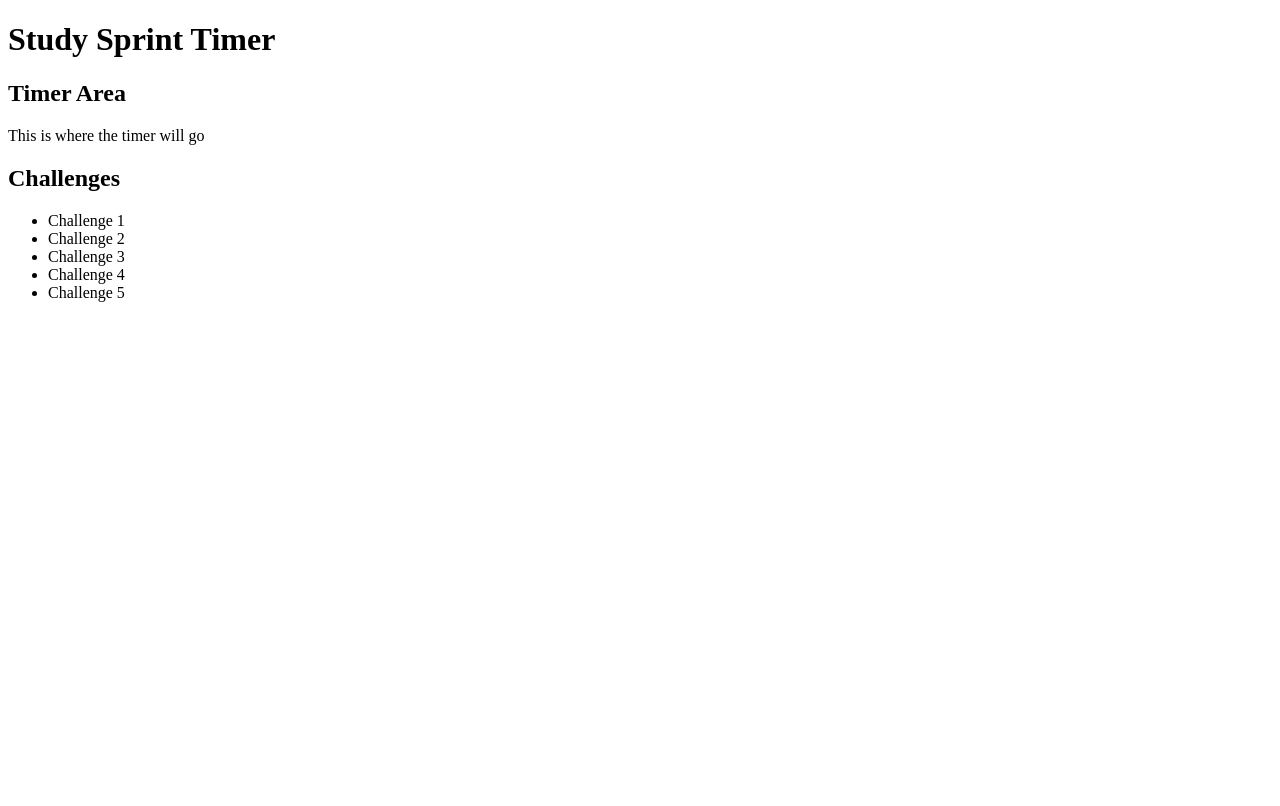
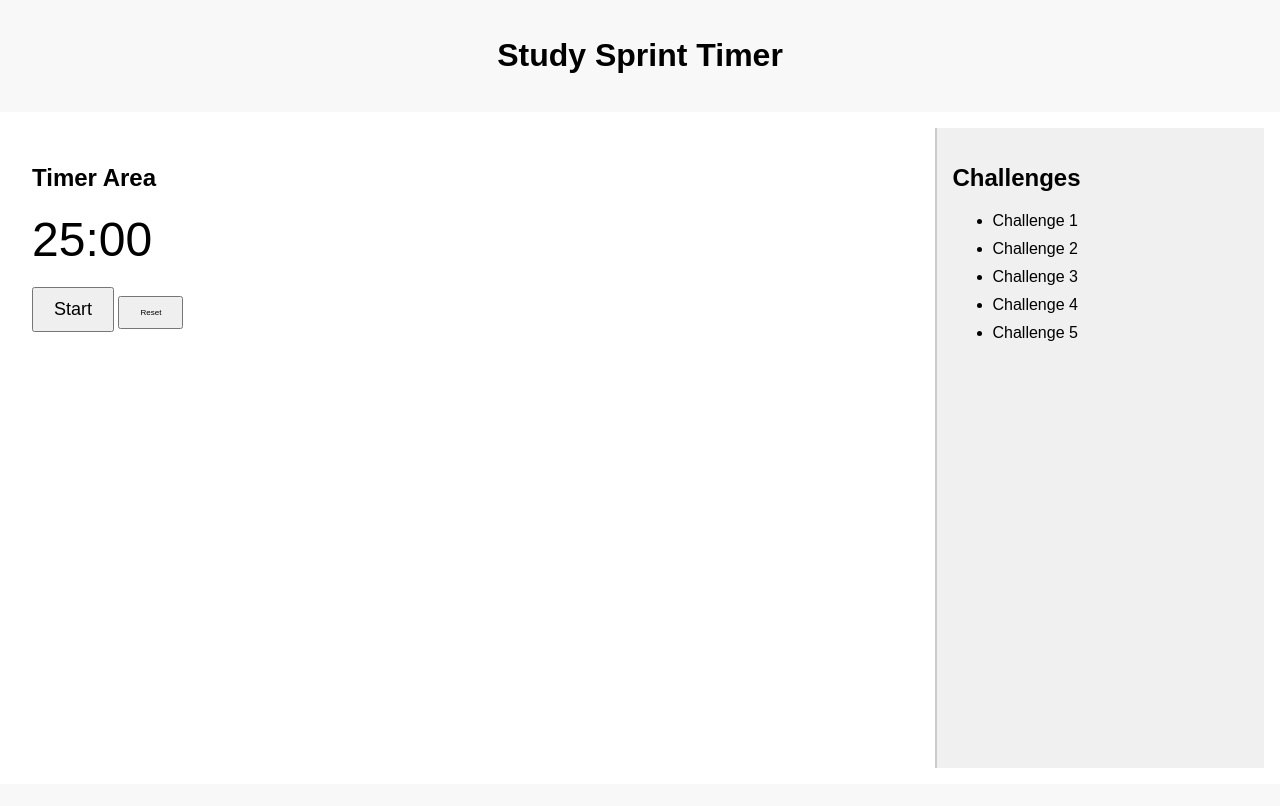
Before and after one commit to Everydxrk/study-sprint-timer, a plain HTML site: page index.html in a window 1280 px wide. Drawn offline with Linux system fonts and the light colour scheme.

Commit message:
Added logic for start/stop button and timer

```diff
--- a/index.html
+++ b/index.html
@@ -17,11 +17,11 @@
     <div class="container">
         <main>
             <h2>Timer Area</h2>
-            <p>This is where the timer will go</p>
+            <div id="timer">25:00</div>
+            <button id="startStopBtn">Start</button>
+            <button id="resetBtn">Reset</button>
         </main>
-    </div>
 
-    <div class="container">
         <aside>
             <h2>Challenges</h2>
             <ul>
@@ -38,5 +38,6 @@
         <h3></h3>
     </footer>
 
+    <script src="script.js"></script>
 </body>
 </html>
--- a/script.js
+++ b/script.js
@@ -0,0 +1,44 @@
+let timer; // Will hold the interval
+let isRunning = false; // Is the timer currently running?
+let timeLeft = 25 * 60; // 25 minutes in seconds
+
+const timerDisplay = document.getElementById('timer');
+const startStopBtn = document.getElementById('startStopBtn');
+
+// Function to update timer display
+function updateTimerDisplay() {
+    let minutes = Math.floor(timeLeft / 60);
+    let seconds = timeLeft % 60;
+    timerDisplay.textContent = `${minutes}:${seconds < 10 ? '0' : ''}${seconds}`;
+}
+
+// Function to start the timer
+function startTimer() {
+    timer = setInterval(() => {
+        if (timeLeft > 0) {
+            timeLeft--;
+            updateTimerDisplay();
+        } else {
+            clearInterval(timer);
+            isRunning = false;
+            startStopBtn.textContent = "Start";
+            alert("Time's up!");
+        }
+    }, 1000);
+}
+
+// Start/Stop button click
+startStopBtn.addEventListener('click', () => {
+    if (!isRunning) {
+        startTimer();
+        startStopBtn.textContent = "Stop";
+        isRunning = true;
+    } else {
+        clearInterval(timer);
+        startStopBtn.textContent = "Start";
+        isRunning = false;
+    }
+});
+
+// Initialize display
+updateTimerDisplay();
--- a/style.css
+++ b/style.css
@@ -0,0 +1,59 @@
+body {
+    font-family: Arial, sans-serif;
+    margin: 0;
+    padding: 0;
+}
+
+header, footer {
+    background-color: #f8f8f8;
+    text-align: center;
+    padding: 1rem;
+}
+
+.container {
+    display: flex;
+    min-height: 80vh;
+    padding: 1rem;
+}
+
+main {
+    flex: 3;
+    padding: 1rem;
+}
+
+aside {
+    flex: 1;
+    padding: 1rem;
+    background-color: #f0f0f0;
+    border-left: 2px solid #ccc;
+}
+
+aside u1 {
+    list-style-type: none;
+    padding: 0;
+}
+
+aside ul li {
+    margin-bottom: 10px;
+}
+
+footer {
+    font-size: 0.9rem;
+}
+
+#timer {
+    font-size: 48px;
+    margin: 20px 0;
+}
+
+#startStopBtn {
+    padding: 10px 20px;
+    font-size: 18px;
+    cursor: pointer;
+}
+
+#resetBtn {
+    padding: 10px 20px;
+    font-size: 8px;
+    cursor: pointer;
+}
```
